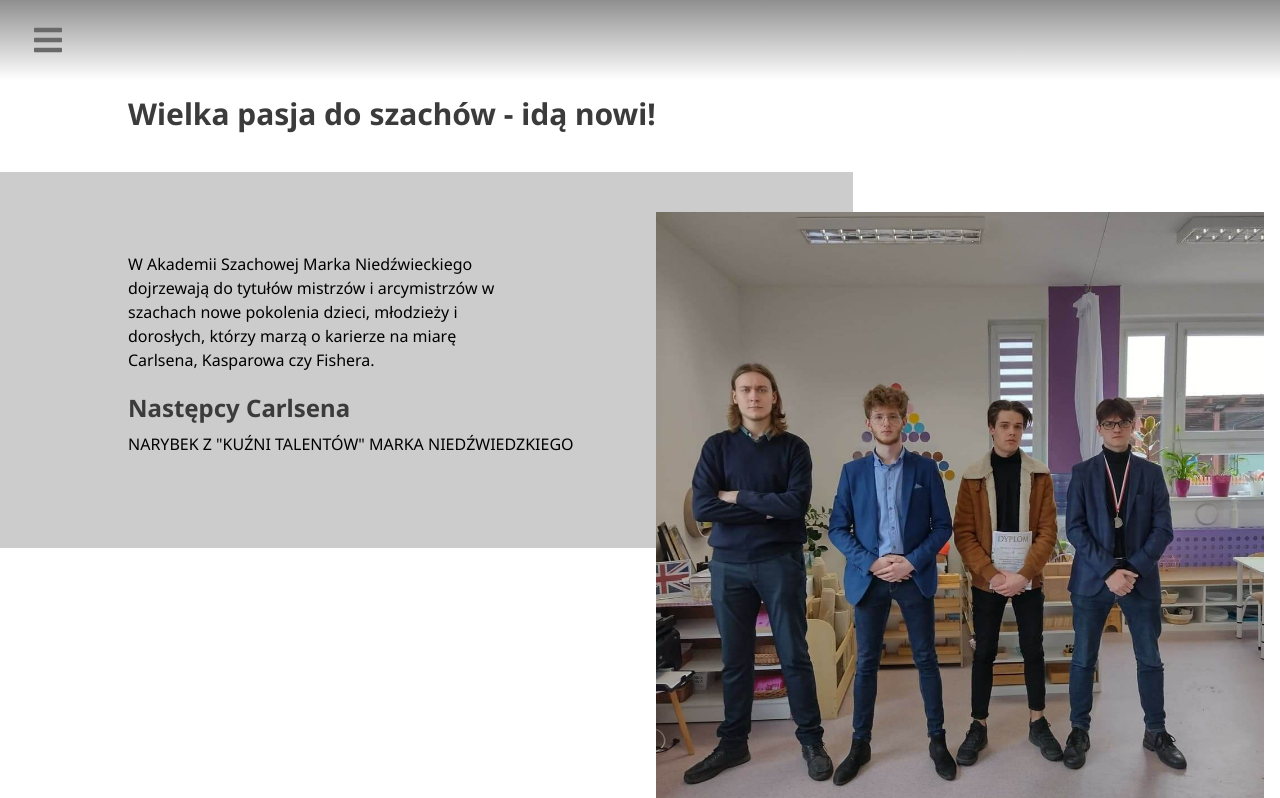
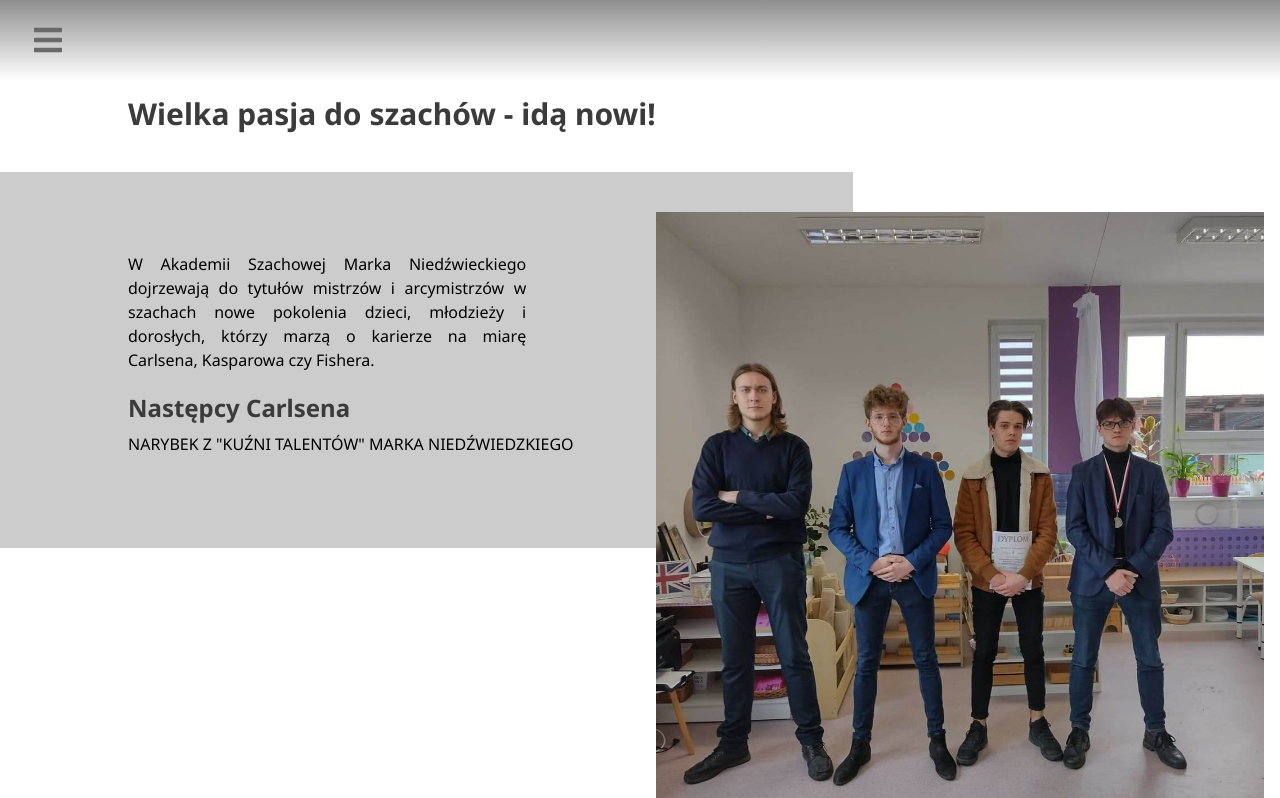
Before and after one commit to AdamBabinicz/magnus, a React (Create React App) app: page /narybek in a window 1280 px wide. Shown: the top 798 px of the page. Built offline with nearby package versions, Linux system fonts and the light colour scheme.

Commit message:
text-justify

```diff
--- a/src/components/Testimonial.js
+++ b/src/components/Testimonial.js
@@ -12,7 +12,7 @@ const Testimonial = () => {
       </h2>
       <section className="relative pb-64 lg:pb-96">
         <div className="lg:bg-black lg:bg-opacity-20 py-1 lg:py-20 lg:px-32 lg:w-2/3">
-          <p className="lg:w-2/3 mb-5 px-5 lg:px-0">
+          <p className="lg:w-2/3 mb-5 px-5 lg:px-0 text-justify">
             W Akademii Szachowej Marka Niedźwieckiego dojrzewają do tytułów
             mistrzów i arcymistrzów w szachach nowe pokolenia dzieci, młodzieży
             i dorosłych, którzy marzą o karierze na miarę Carlsena, Kasparowa
```
